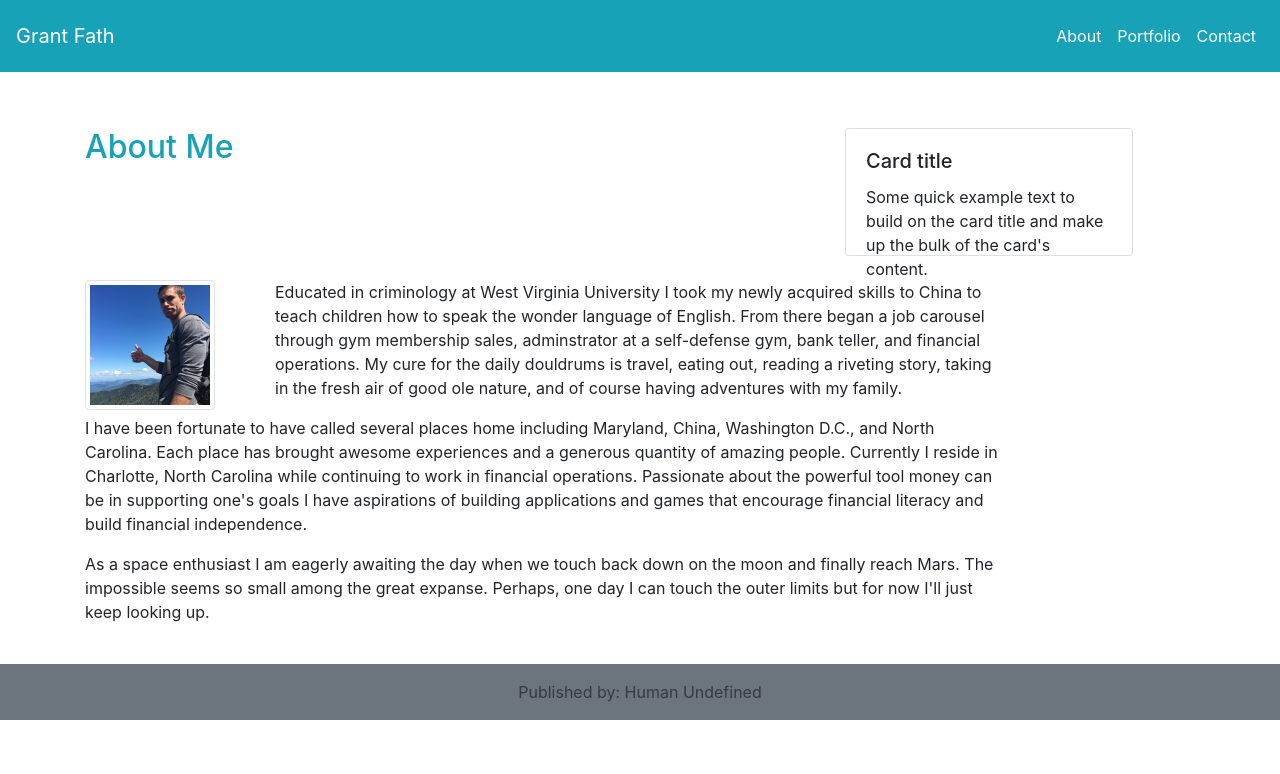
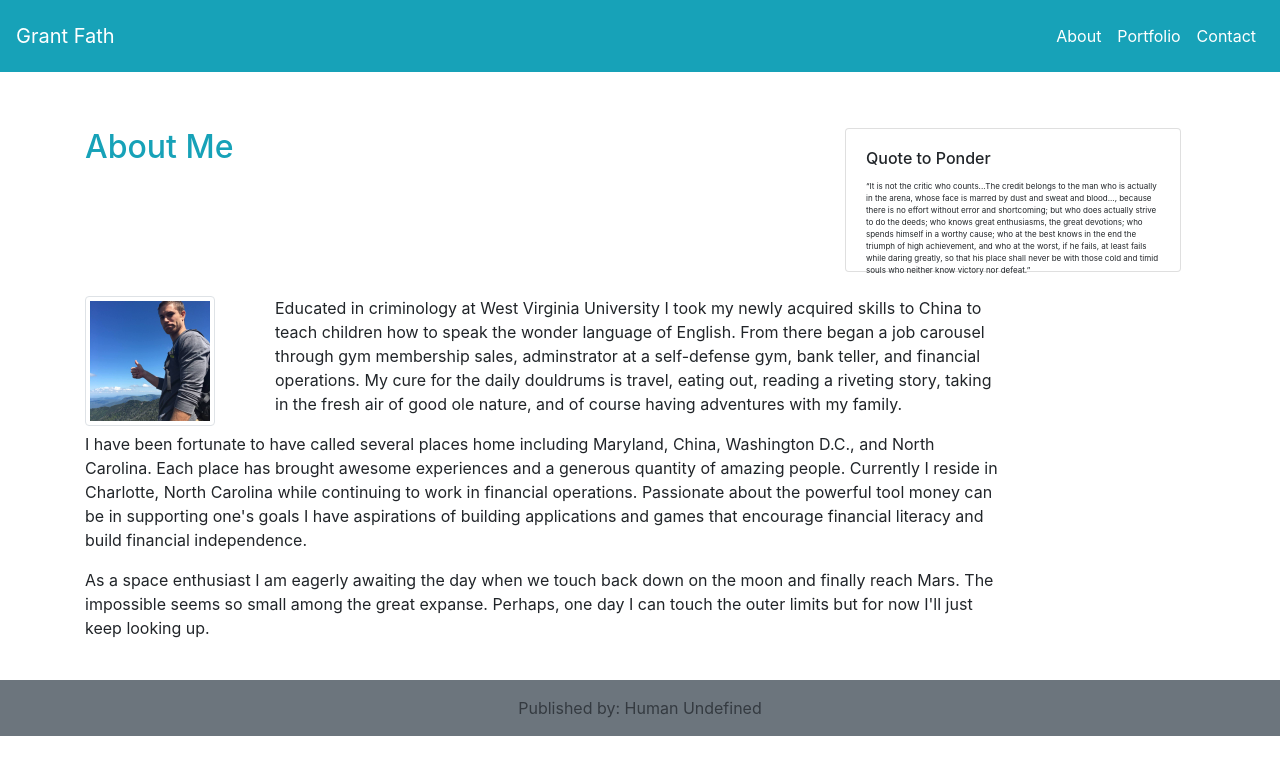
Before and after one commit to rgfathrg/Bootstrap-Portfolio, a plain HTML site: page index.html in a window 1280 px wide. Drawn offline with nearby package versions, Linux system fonts and the light colour scheme.

Commit message:
acting draft

```diff
--- a/index.html
+++ b/index.html
@@ -8,13 +8,16 @@
 
   <!--Bootstrap external link-->
   <link rel="stylesheet" href="https://maxcdn.bootstrapcdn.com/bootstrap/4.0.0/css/bootstrap.min.css" integrity="sha384-Gn5384xqQ1aoWXA+058RXPxPg6fy4IWvTNh0E263XmFcJlSAwiGgFAW/dAiS6JXm" crossorigin="anonymous">
+  <script src="https://code.jquery.com/jquery-3.3.1.slim.min.js" integrity="sha384-q8i/X+965DzO0rT7abK41JStQIAqVgRVzpbzo5smXKp4YfRvH+8abtTE1Pi6jizo" crossorigin="anonymous"></script>
+  <script src="https://cdnjs.cloudflare.com/ajax/libs/popper.js/1.14.3/umd/popper.min.js" integrity="sha384-ZMP7rVo3mIykV+2+9J3UJ46jBk0WLaUAdn689aCwoqbBJiSnjAK/l8WvCWPIPm49" crossorigin="anonymous"></script>
+  <script src="https://stackpath.bootstrapcdn.com/bootstrap/4.1.1/js/bootstrap.min.js" integrity="sha384-smHYKdLADwkXOn1EmN1qk/HfnUcbVRZyYmZ4qpPea6sjB/pTJ0euyQp0Mk8ck+5T" crossorigin="anonymous"></script>
 
 </head>
 <body>
 <!--Navbar-->
 <nav class="navbar navbar-expand-lg p-3 mb-2 bg-info">
     <a class="navbar-brand text-white" href="#">Grant Fath</a>
-    <button class="navbar-toggler" type="button" data-toggle="collapse" data-target="#navbarNav" aria-controls="navbarNav" aria-expanded="false" aria-label="Toggle navigation">
+    <button class="navbar-toggler" style="border: 1px solid white" type="button" data-toggle="collapse" data-target="#navbarNav" aria-controls="navbarNav" aria-expanded="false" aria-label="Toggle navigation">
       <span class="navbar-toggler-icon"></span>
     </button>
     <div class="collapse navbar-collapse" id="navbarNav">
@@ -43,11 +46,11 @@
     </div>
 
 
-    <div class="col-sm-4">
-      <div class="card" style="width: 18rem; height: 8em;">
+    <div class="col-md-4">
+      <div class="card" style="width: 21rem; height: 9em;">
         <div class="card-body">
-          <h5 class="card-title">Card title</h5>
-          <p class="card-text">Some quick example text to build on the card title and make up the bulk of the card's content.</p>
+          <h6 class="card-title">Quote to Ponder</h6>
+          <p class="card-text" style="font-size: 8px">“It is not the critic who counts...The credit belongs to the man who is actually in the arena, whose face is marred by dust and sweat and blood..., because there is no effort without error and shortcoming; but who does actually strive to do the deeds; who knows great enthusiasms, the great devotions; who spends himself in a worthy cause; who at the best knows in the end the triumph of high achievement, and who at the worst, if he fails, at least fails while daring greatly, so that his place shall never be with those cold and timid souls who neither know victory nor defeat.”</p>
         </div>
       </div>
     </div>
--- a/style-custom.css
+++ b/style-custom.css
@@ -1,3 +1,3 @@
-.container {
-    background-image: url(https://www.researchprospect.com/wp-content/uploads/2017/06/001backgroundpatterndesigns.jpg);
+.navbar-toggler {
+    color: white;
 }
```
